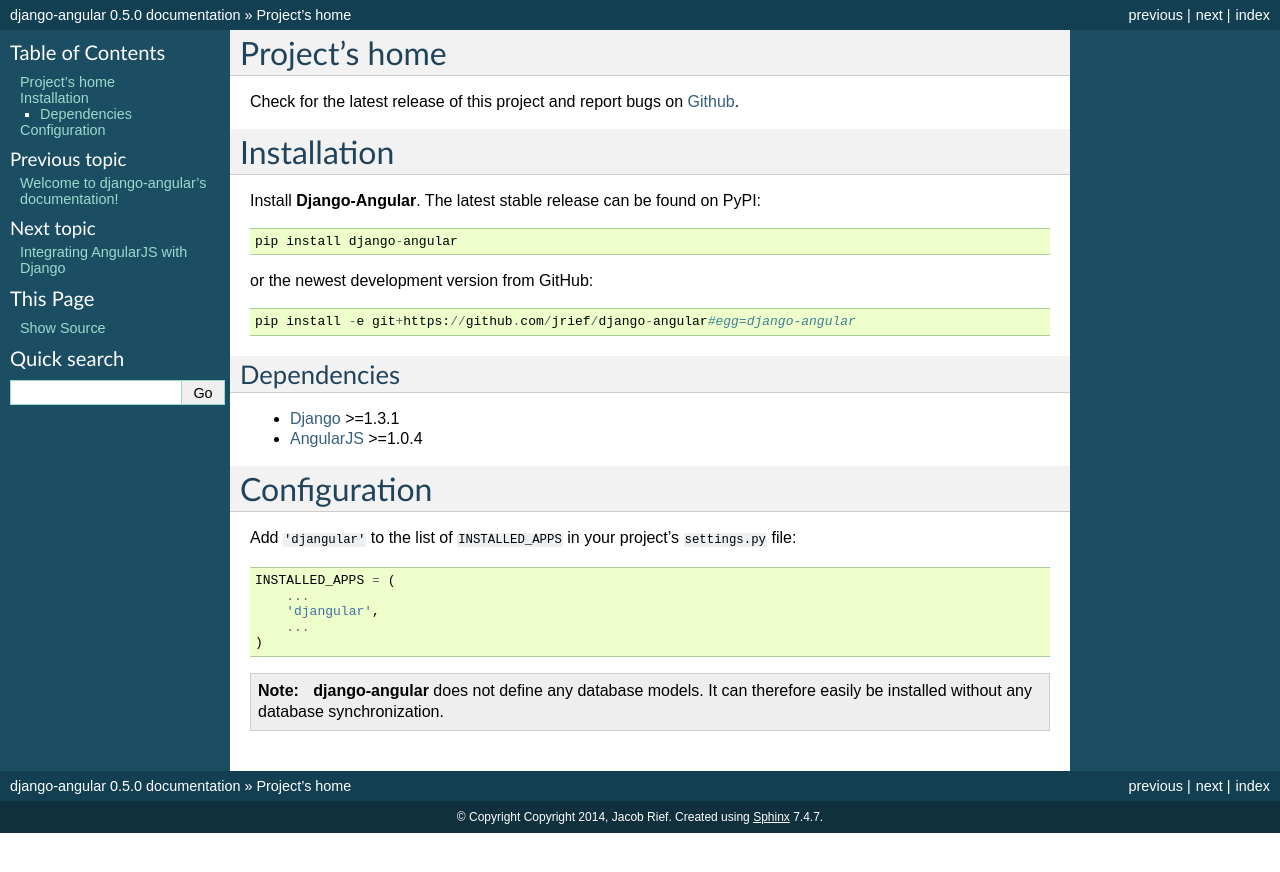
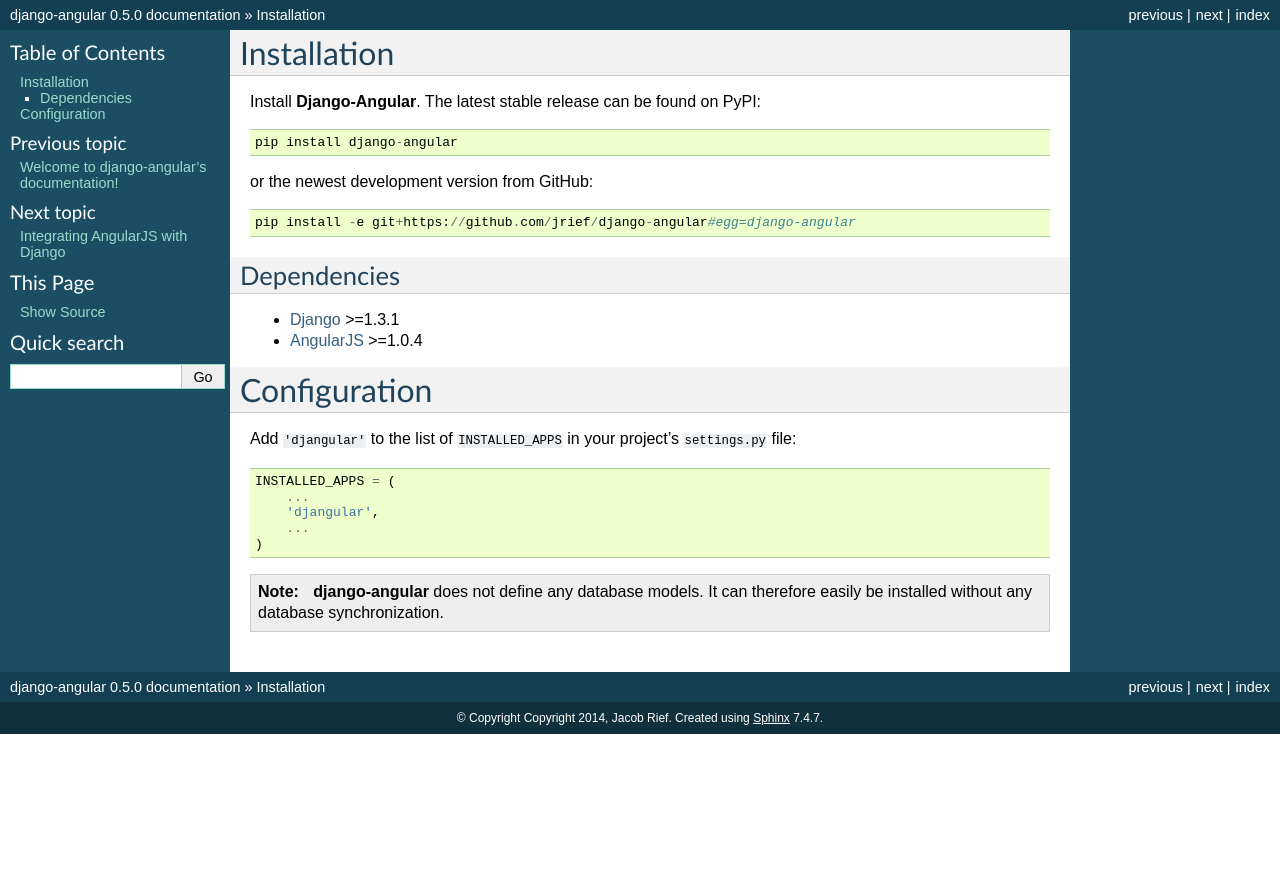
Before and after one commit to kimarakov/django_angular, a Sphinx documentation site: the page built from docs/installation.rst, in a window 1280 px wide. Shown: the top 872 px of the page. Built offline with Sphinx 7.4.7, drawn with Linux system fonts in a browser that asks for light colours.

Commit message:
Update installation.rst

```diff
--- a/docs/installation.rst
+++ b/docs/installation.rst
@@ -1,8 +1,4 @@
 .. _installation_and_configuration:
-
-Project's home
-==============
-Check for the latest release of this project and report bugs on `Github`_.
 
 Installation
 ============
@@ -34,7 +30,6 @@
 .. note:: **django-angular** does not define any database models. It can therefore easily be
           installed without any database synchronization.
 
-.. _Github: https://github.com/jrief/django-angular
 .. _Django: http://djangoproject.com/
 .. _AngularJS: http://angularjs.org/
 .. _pip: http://pypi.python.org/pypi/pip
```
